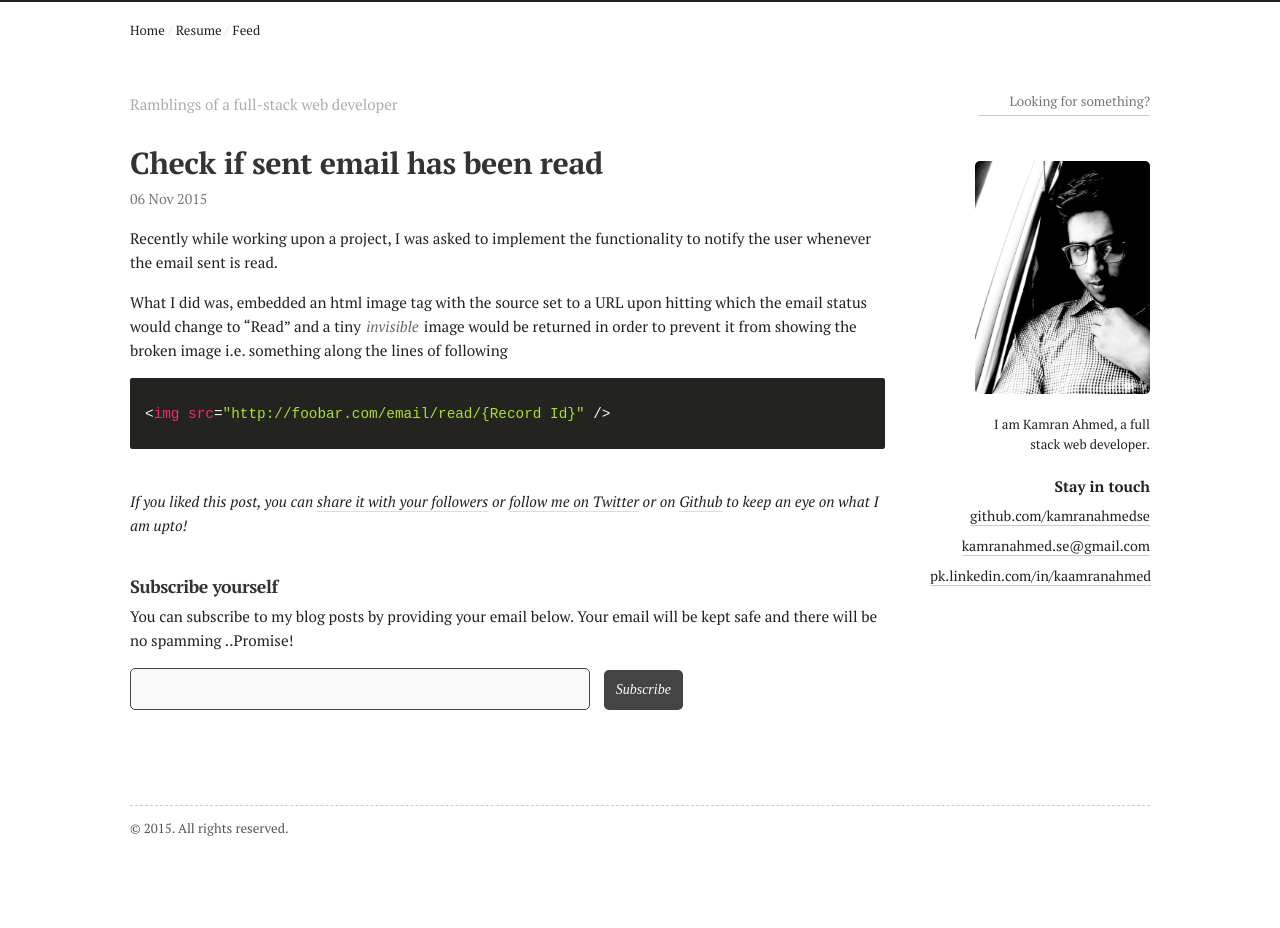
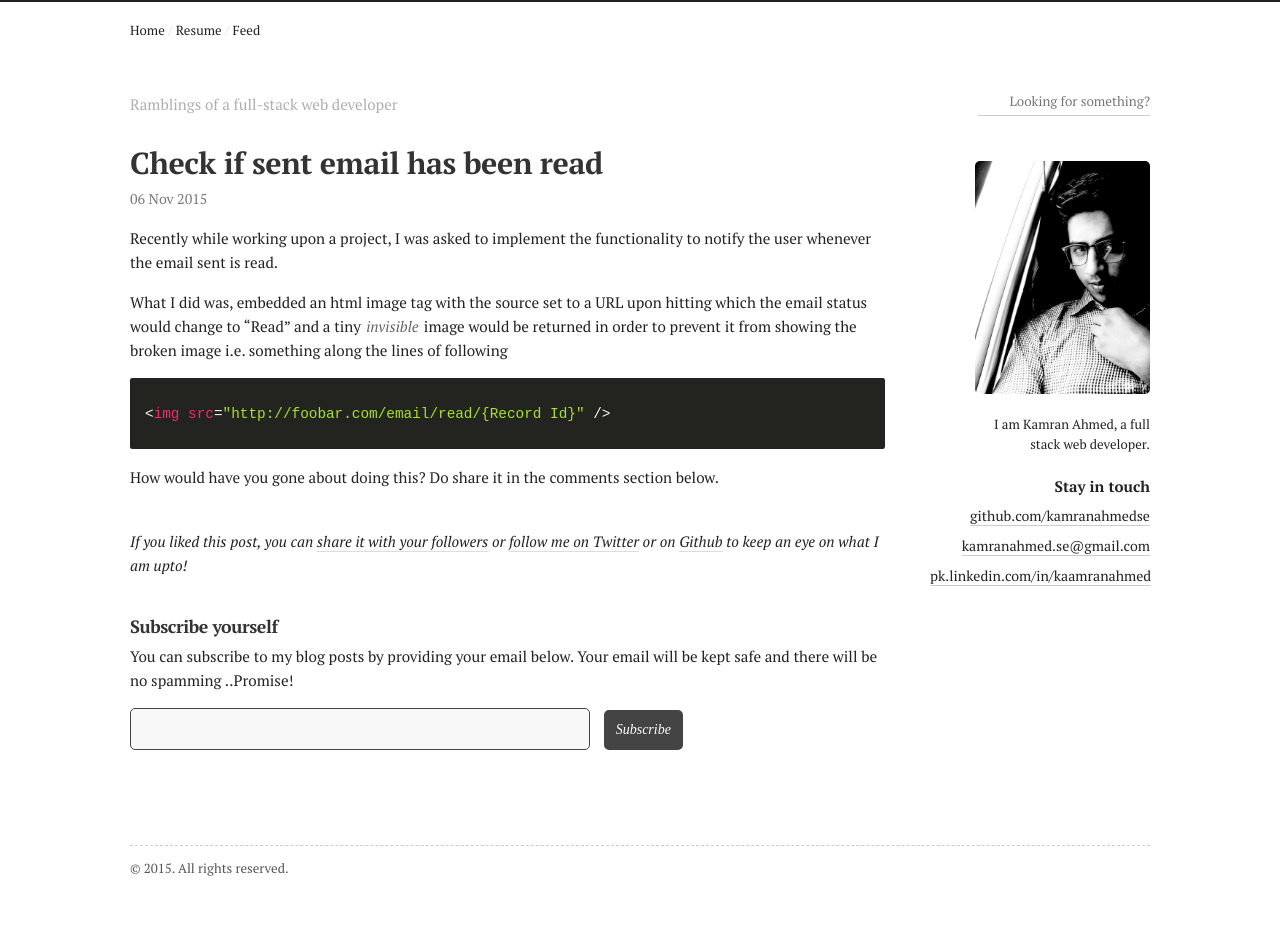
Before and after one commit to kamranahmedse/kamranahmedse.github.io, a Jekyll site: the page built from blog/_posts/2015-11-06-check-if-sent-email-has-been-read.md, in a window 1280 px wide. Built offline with Jekyll 4.4.1, drawn with Linux system fonts in a browser that asks for light colours; comment, search, counter and statistics services are not loaded; before the commit the page ends 900 px from its top, so only the background shows below that.

Commit message:
Added a foot note

```diff
--- a/blog/_posts/2015-11-06-check-if-sent-email-has-been-read.md
+++ b/blog/_posts/2015-11-06-check-if-sent-email-has-been-read.md
@@ -10,3 +10,5 @@ What I did was, embedded an html image tag with the source set to a URL upon hit
 <pre><code class="html">
 &lt;img src="http://foobar.com/email/read/{Record Id}" /&gt;
 </code></pre>
+
+How would have you gone about doing this? Do share it in the comments section below.
```
